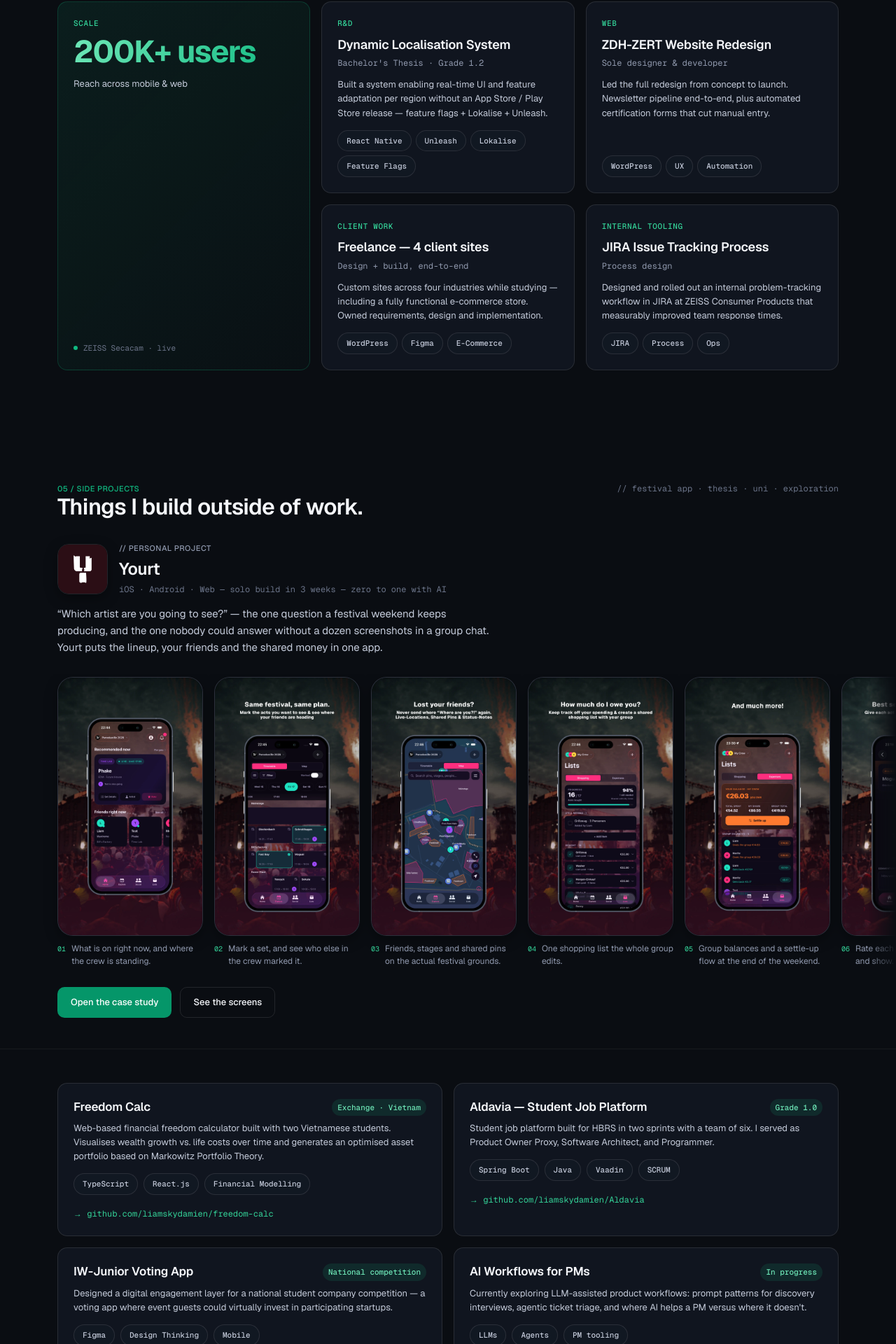
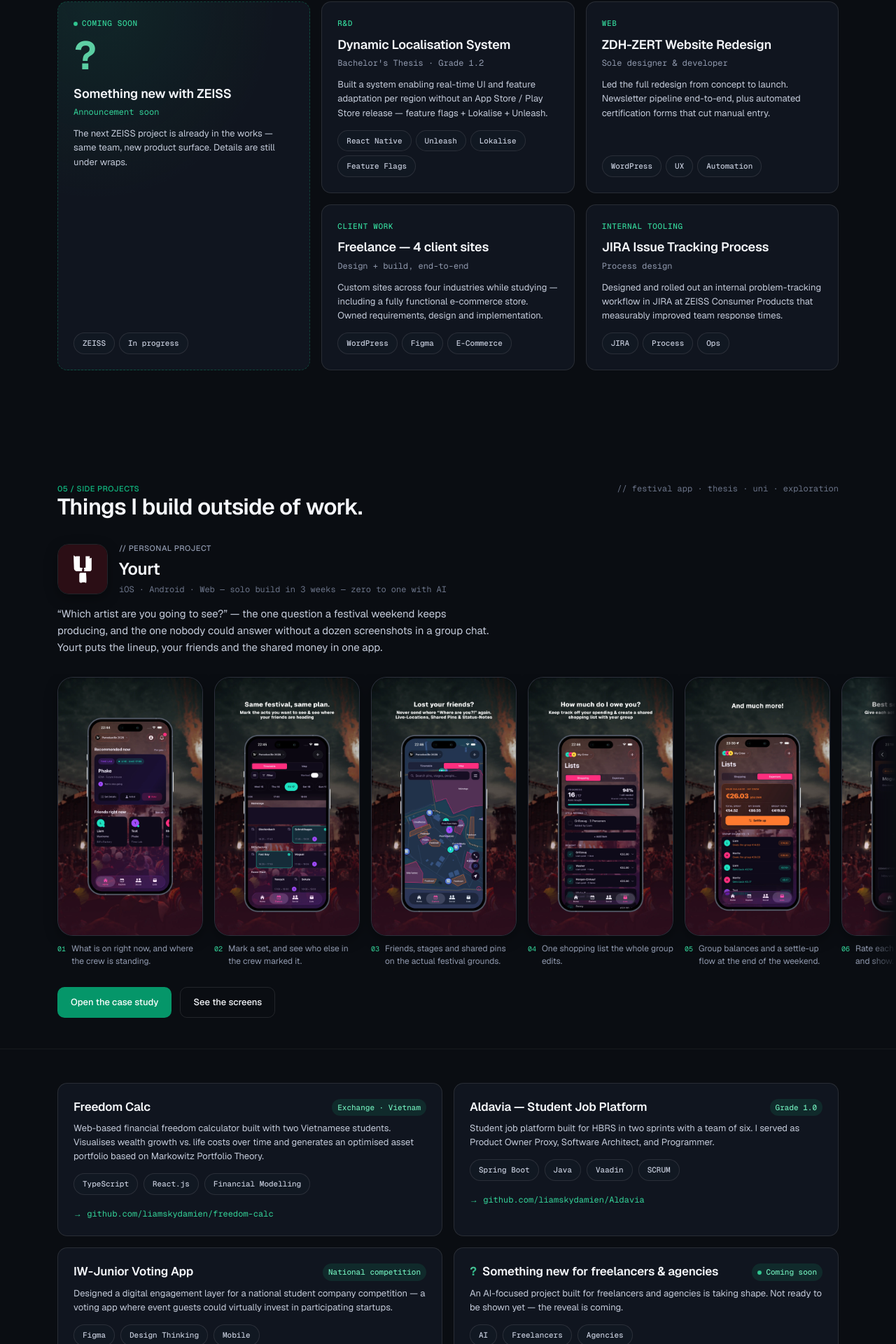
Before and after one commit to liamskydamien/personal, a Next.js app: page / in a window 1280 px wide. Shown: the part 2996-4916 px from the top of the page at 70% size. Built offline with nearby package versions, Linux system fonts and the light colour scheme; no server answers.

Commit message:
Add mystery project feature to ProjectCard and SideProjects components. Update localization files for new projects with mystery status. Enhance styles for mystery cards with new visual elements.

```diff
--- a/components/ProjectCard.tsx
+++ b/components/ProjectCard.tsx
@@ -1,6 +1,27 @@
 import type { Project } from "@/lib/profile";
 
 export function ProjectCard({ p }: { p: Project; idx?: number }) {
+  if (p.isMystery) {
+    return (
+      <div className={"proj-card proj-mystery " + p.size} aria-label={p.title}>
+        <div className="proj-eyebrow">{p.eyebrow}</div>
+        <div className="mystery-glyph" aria-hidden="true">
+          ?
+        </div>
+        <h3>{p.title}</h3>
+        <div className="proj-role">{p.role}</div>
+        <p>{p.description}</p>
+        <div className="proj-meta">
+          {p.tags?.map((t) => (
+            <span key={t} className="chip chip-mono">
+              {t}
+            </span>
+          ))}
+        </div>
+      </div>
+    );
+  }
+
   if (p.isStat) {
     return (
       <div className={"proj-card proj-stat " + p.size}>
--- a/components/sections/SideProjects.tsx
+++ b/components/sections/SideProjects.tsx
@@ -22,9 +22,16 @@
       <div className="page">
         <div className="side-grid">
           {profile.sideProjects.map((s, i) => (
-            <div key={i} className="side-card">
+            <div key={i} className={s.isMystery ? "side-card side-mystery" : "side-card"}>
               <div className="side-card-head">
-                <h3>{s.title}</h3>
+                <h3>
+                  {s.isMystery && (
+                    <span className="mystery-glyph mystery-glyph-inline" aria-hidden="true">
+                      ?
+                    </span>
+                  )}
+                  {s.title}
+                </h3>
                 {s.grade && <span className="grade-pill">{s.grade}</span>}
               </div>
               <p>{s.description}</p>
--- a/lib/profile/de.ts
+++ b/lib/profile/de.ts
@@ -129,10 +129,13 @@
   ],
   projects: [
     {
-      title: "200K+ Nutzer",
-      role: "Reichweite Mobile & Web",
-      eyebrow: "Skalierung",
-      isStat: true,
+      title: "Etwas Neues mit ZEISS",
+      role: "Ankündigung folgt",
+      eyebrow: "Bald verfügbar",
+      description:
+        "Das nächste ZEISS-Projekt ist bereits in Arbeit — dasselbe Team, neues Produkt. Details bleiben noch unter Verschluss.",
+      tags: ["ZEISS", "In Arbeit"],
+      isMystery: true,
       size: "tall",
     },
     {
@@ -197,11 +200,12 @@
       tags: ["Figma", "Design Thinking", "Mobile"],
     },
     {
-      title: "KI-Workflows für PMs",
-      grade: "In Arbeit",
+      title: "Etwas Neues für Freelancer & Agenturen",
+      grade: "Bald verfügbar",
       description:
-        "Erkundung LLM-gestützter Produkt-Workflows: Prompt-Patterns für Discovery-Interviews, agentische Ticket-Triage und wo KI einem PM hilft — oder nicht.",
-      tags: ["LLMs", "Agents", "PM tooling"],
+        "Ein KI-fokussiertes Projekt für Freelancer und Agenturen nimmt Form an. Noch nicht zeigbar — die Enthüllung folgt.",
+      tags: ["KI", "Freelancer", "Agenturen"],
+      isMystery: true,
     },
   ],
   education: [
--- a/lib/profile/en.ts
+++ b/lib/profile/en.ts
@@ -129,10 +129,13 @@
   ],
   projects: [
     {
-      title: "200K+ users",
-      role: "Reach across mobile & web",
-      eyebrow: "Scale",
-      isStat: true,
+      title: "Something new with ZEISS",
+      role: "Announcement soon",
+      eyebrow: "Coming soon",
+      description:
+        "The next ZEISS project is already in the works — same team, new product surface. Details are still under wraps.",
+      tags: ["ZEISS", "In progress"],
+      isMystery: true,
       size: "tall",
     },
     {
@@ -197,11 +200,12 @@
       tags: ["Figma", "Design Thinking", "Mobile"],
     },
     {
-      title: "AI Workflows for PMs",
-      grade: "In progress",
+      title: "Something new for freelancers & agencies",
+      grade: "Coming soon",
       description:
-        "Currently exploring LLM-assisted product workflows: prompt patterns for discovery interviews, agentic ticket triage, and where AI helps a PM versus where it doesn't.",
-      tags: ["LLMs", "Agents", "PM tooling"],
+        "An AI-focused project built for freelancers and agencies is taking shape. Not ready to be shown yet — the reveal is coming.",
+      tags: ["AI", "Freelancers", "Agencies"],
+      isMystery: true,
     },
   ],
   education: [
--- a/lib/profile/types.ts
+++ b/lib/profile/types.ts
@@ -40,6 +40,7 @@
   tags?: string[];
   size: string;
   isStat?: boolean;
+  isMystery?: boolean;
   hasImage?: boolean;
 }
 
@@ -54,6 +55,7 @@
   description: string;
   tags: string[];
   link?: SideProjectLink;
+  isMystery?: boolean;
 }
 
 export interface Education {
--- a/styles/site.css
+++ b/styles/site.css
@@ -926,6 +926,68 @@
   margin-bottom: 8px;
 }
 
+/* ---------- Mystery / coming-soon cards ---------- */
+
+.proj-mystery,
+.side-mystery {
+  background:
+    radial-gradient(120% 90% at 15% 0%, rgba(16, 185, 129, 0.10), transparent 60%),
+    var(--bg-surface);
+  border-style: dashed;
+  border-color: rgba(16, 185, 129, 0.28);
+}
+.proj-mystery:hover,
+.side-mystery:hover {
+  border-color: rgba(16, 185, 129, 0.5);
+}
+.proj-mystery .proj-eyebrow,
+.side-mystery .grade-pill {
+  display: inline-flex;
+  align-items: center;
+  gap: 6px;
+}
+.proj-mystery .proj-eyebrow::before,
+.side-mystery .grade-pill::before {
+  content: "";
+  width: 6px;
+  height: 6px;
+  border-radius: 999px;
+  background: var(--nino-emerald-400);
+  animation: mystery-pulse 2.4s var(--ease-out) infinite;
+}
+.proj-mystery .proj-role {
+  color: var(--nino-emerald-400);
+}
+
+.mystery-glyph {
+  font-family: var(--font-mono);
+  font-size: 56px;
+  font-weight: 700;
+  line-height: 1;
+  margin-bottom: 14px;
+  background: linear-gradient(120deg, #6EE7B7, #10B981);
+  -webkit-background-clip: text;
+  background-clip: text;
+  color: transparent;
+  opacity: 0.9;
+}
+.mystery-glyph-inline {
+  font-size: 17px;
+  margin: 0 8px 0 0;
+  display: inline-block;
+  vertical-align: baseline;
+}
+
+@keyframes mystery-pulse {
+  0%, 100% { opacity: 1; transform: scale(1); }
+  50% { opacity: 0.35; transform: scale(0.8); }
+}
+@media (prefers-reduced-motion: reduce) {
+  .proj-mystery .proj-eyebrow::before,
+  .side-mystery .grade-pill::before {
+    animation: none;
+  }
+}
 
 /* ---------- Side project list ---------- */
 
```
